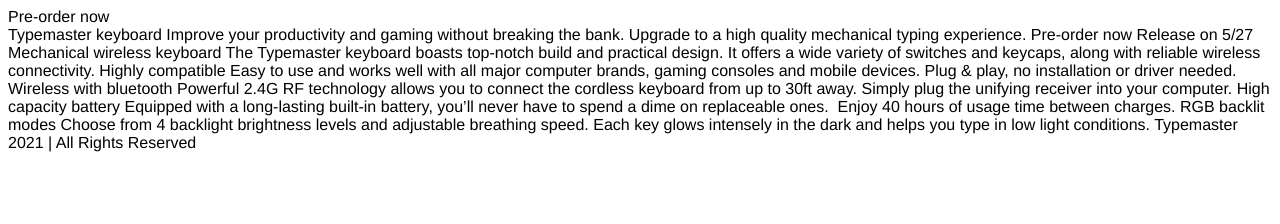
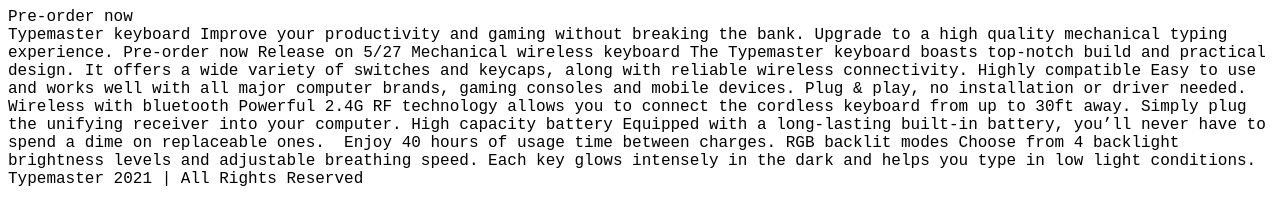
Before and after one commit to itsagift/frontendmentortypemaster, a plain HTML site: page index.html in a window 1280 px wide. Drawn offline with Linux system fonts and the light colour scheme.

Commit message:
change font

```diff
--- a/style.css
+++ b/style.css
@@ -1,3 +1,3 @@
 body {
-    font-family: Helvetica;
+    font-family: 'Courier New', Courier, monospace;
 }
```
